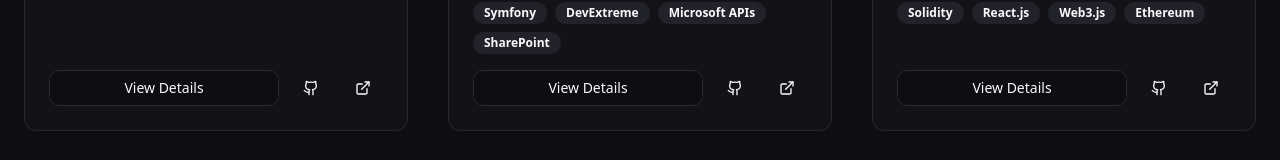
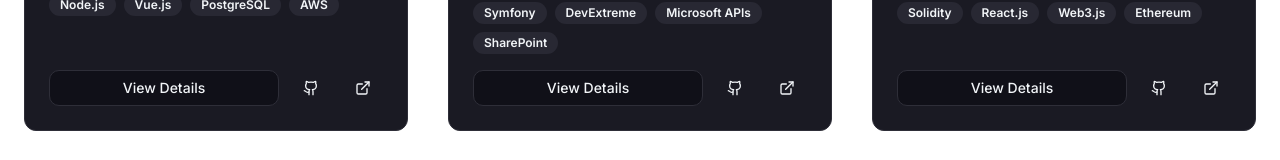
Before and after one commit to johnp2003/portofilo, a React (Vite) app: page / in a window 1280 px wide. Shown: the part 1954-2114 px from the top of the page. Built offline with nearby package versions, Linux system fonts and the light colour scheme; the HTML template or start-up script is replaced by a standard one.

Commit message:
Updated tailwind.config.ts

```diff
--- a/index.html
+++ b/index.html
@@ -9,6 +9,9 @@
       content="Software Engineering student specializing in full-stack development, mobile apps, and innovative digital solutions."
     />
     <meta name="author" content="John Paulose" />
+    <link rel="preconnect" href="https://fonts.googleapis.com">
+    <link rel="preconnect" href="https://fonts.gstatic.com" crossorigin>
+    <link href="https://fonts.googleapis.com/css2?family=Inter:wght@400;500;600;700&display=swap" rel="stylesheet">
 
     <meta
       property="og:title"
--- a/src/index.css
+++ b/src/index.css
@@ -8,53 +8,37 @@ All colors MUST be HSL.
 
 @layer base {
   :root {
-    /* Space theme - deep cosmic colors */
-    --background: 240 15% 6%;
-    --foreground: 210 40% 98%;
+    /* Dreamy inky night theme */
+    --background: 240 20% 8%;
+    --foreground: 210 30% 96%;
 
-    --card: 240 12% 8%;
-    --card-foreground: 210 40% 98%;
+    --card: 240 15% 12%;
+    --card-foreground: 210 30% 96%;
 
-    --popover: 240 12% 10%;
-    --popover-foreground: 210 40% 98%;
+    --popover: 240 15% 12%;
+    --popover-foreground: 210 30% 96%;
 
-    /* Neon cyan accent */
-    --primary: 190 100% 50%;
-    --primary-foreground: 240 15% 6%;
+    /* Subtle accent colors */
+    --primary: 200 80% 60%;
+    --primary-foreground: 240 20% 8%;
 
-    --secondary: 240 10% 15%;
-    --secondary-foreground: 210 40% 98%;
+    --secondary: 240 12% 18%;
+    --secondary-foreground: 210 30% 96%;
 
-    --muted: 240 8% 20%;
-    --muted-foreground: 215 20.2% 65.1%;
+    --muted: 240 10% 22%;
+    --muted-foreground: 215 15% 70%;
 
-    --accent: 190 100% 50%;
-    --accent-foreground: 240 15% 6%;
+    --accent: 200 80% 60%;
+    --accent-foreground: 240 20% 8%;
 
     --destructive: 0 72% 51%;
-    --destructive-foreground: 210 40% 98%;
+    --destructive-foreground: 210 30% 96%;
 
-    --border: 240 10% 18%;
-    --input: 240 10% 18%;
-    --ring: 190 100% 50%;
+    --border: 240 10% 20%;
+    --input: 240 10% 20%;
+    --ring: 200 80% 60%;
 
     --radius: 0.75rem;
-
-    /* Space gradients */
-    --gradient-space: linear-gradient(
-      135deg,
-      hsl(240 15% 6%) 0%,
-      hsl(250 20% 10%) 50%,
-      hsl(260 15% 8%) 100%
-    );
-    --gradient-neon: linear-gradient(
-      135deg,
-      hsl(190 100% 50%) 0%,
-      hsl(200 100% 60%) 100%
-    );
-    --glow-neon: 0 0 20px hsl(190 100% 50% / 0.5),
-      0 0 40px hsl(190 100% 50% / 0.3);
-    --glow-subtle: 0 0 30px hsl(190 100% 50% / 0.15);
 
     /* Animations */
     --transition-smooth: all 0.3s cubic-bezier(0.4, 0, 0.2, 1);
@@ -67,32 +51,40 @@ All colors MUST be HSL.
   }
 
   body {
-    @apply bg-background text-foreground;
+    @apply text-foreground;
+    position: relative;
+    min-height: 100vh;
+    overflow-x: hidden;
   }
 
-  /* Starfield effect */
-  .starfield {
+  body::before {
+    content: '';
     position: fixed;
     inset: 0;
-    pointer-events: none;
-    z-index: 0;
+    z-index: -1;
+    background:
+      radial-gradient(ellipse 80% 50% at 50% -20%, hsl(240 40% 25% / 0.3), transparent),
+      radial-gradient(ellipse 60% 80% at 90% 50%, hsl(260 40% 20% / 0.2), transparent),
+      radial-gradient(ellipse 100% 80% at 10% 80%, hsl(220 40% 18% / 0.25), transparent),
+      radial-gradient(ellipse 50% 60% at 50% 100%, hsl(250 35% 22% / 0.2), transparent),
+      hsl(240 20% 8%);
   }
 
-  .star {
-    position: absolute;
-    background: white;
-    border-radius: 50%;
-    animation: twinkle 3s infinite;
-  }
-
-  @keyframes twinkle {
-    0%,
-    100% {
-      opacity: 0.3;
-    }
-    50% {
-      opacity: 1;
-    }
+  body::after {
+    content: '';
+    position: fixed;
+    inset: 0;
+    z-index: -1;
+    background:
+      radial-gradient(ellipse 100% 100% at 50% 50%, transparent 40%, hsl(240 20% 4% / 0.6)),
+      repeating-linear-gradient(
+        0deg,
+        transparent,
+        transparent 2px,
+        hsl(240 10% 10% / 0.03) 2px,
+        hsl(240 10% 10% / 0.03) 4px
+      );
+    opacity: 0.8;
   }
 
   /* Smooth scroll */
@@ -104,19 +96,6 @@ All colors MUST be HSL.
     html {
       scroll-behavior: auto;
     }
-    .star {
-      animation: none;
-      opacity: 0.5;
-    }
-  }
-
-  /* Glow utilities */
-  .glow-text {
-    text-shadow: 0 0 20px hsl(190 100% 50% / 0.5);
-  }
-
-  .glow-border {
-    box-shadow: 0 0 20px hsl(190 100% 50% / 0.3);
   }
 
   /* Focus rings */
--- a/tailwind.config.ts
+++ b/tailwind.config.ts
@@ -13,6 +13,9 @@ export default {
       },
     },
     extend: {
+      fontFamily: {
+        sans: ['Inter', 'system-ui', 'sans-serif'],
+      },
       colors: {
         border: "hsl(var(--border))",
         input: "hsl(var(--input))",
```
